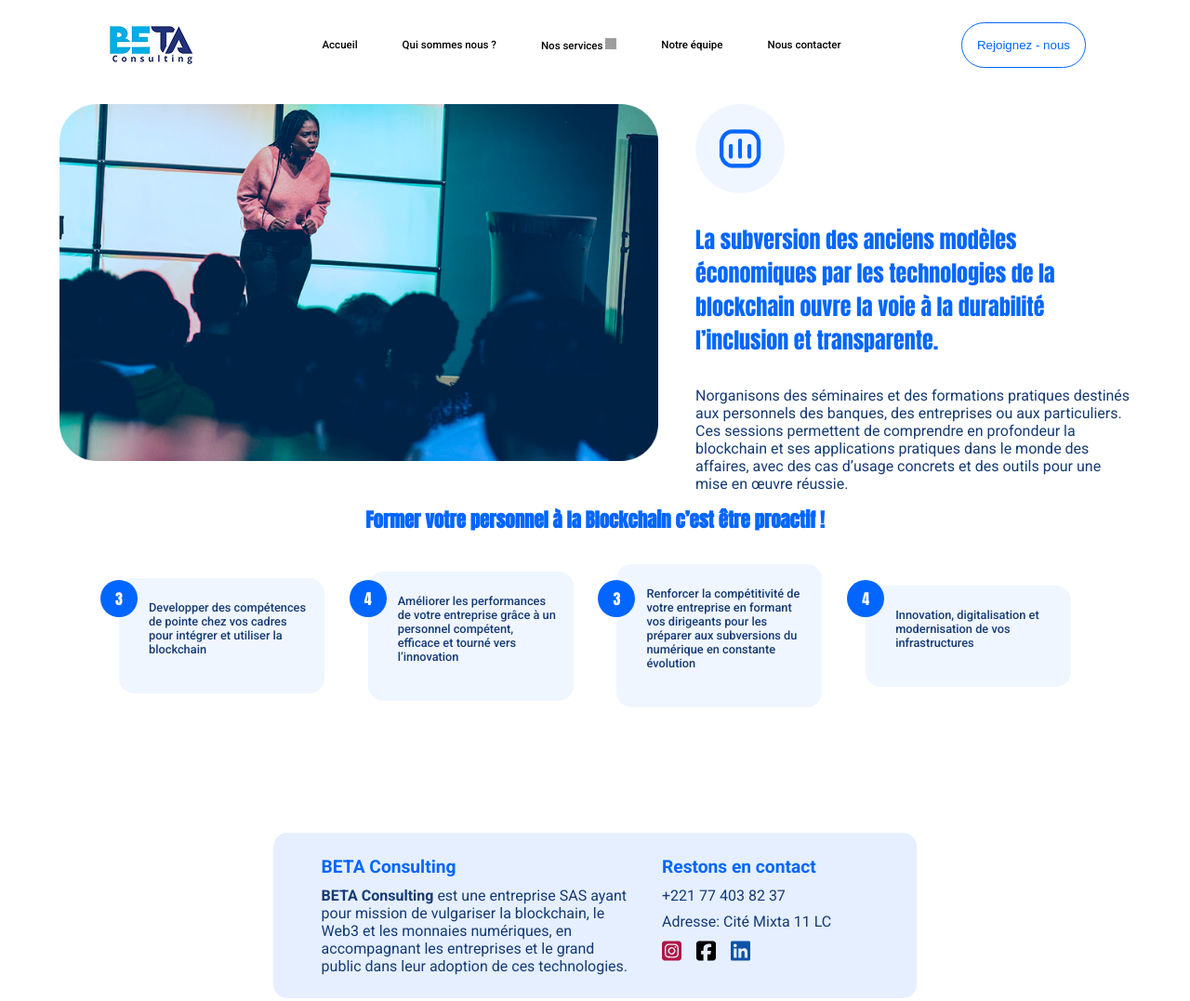
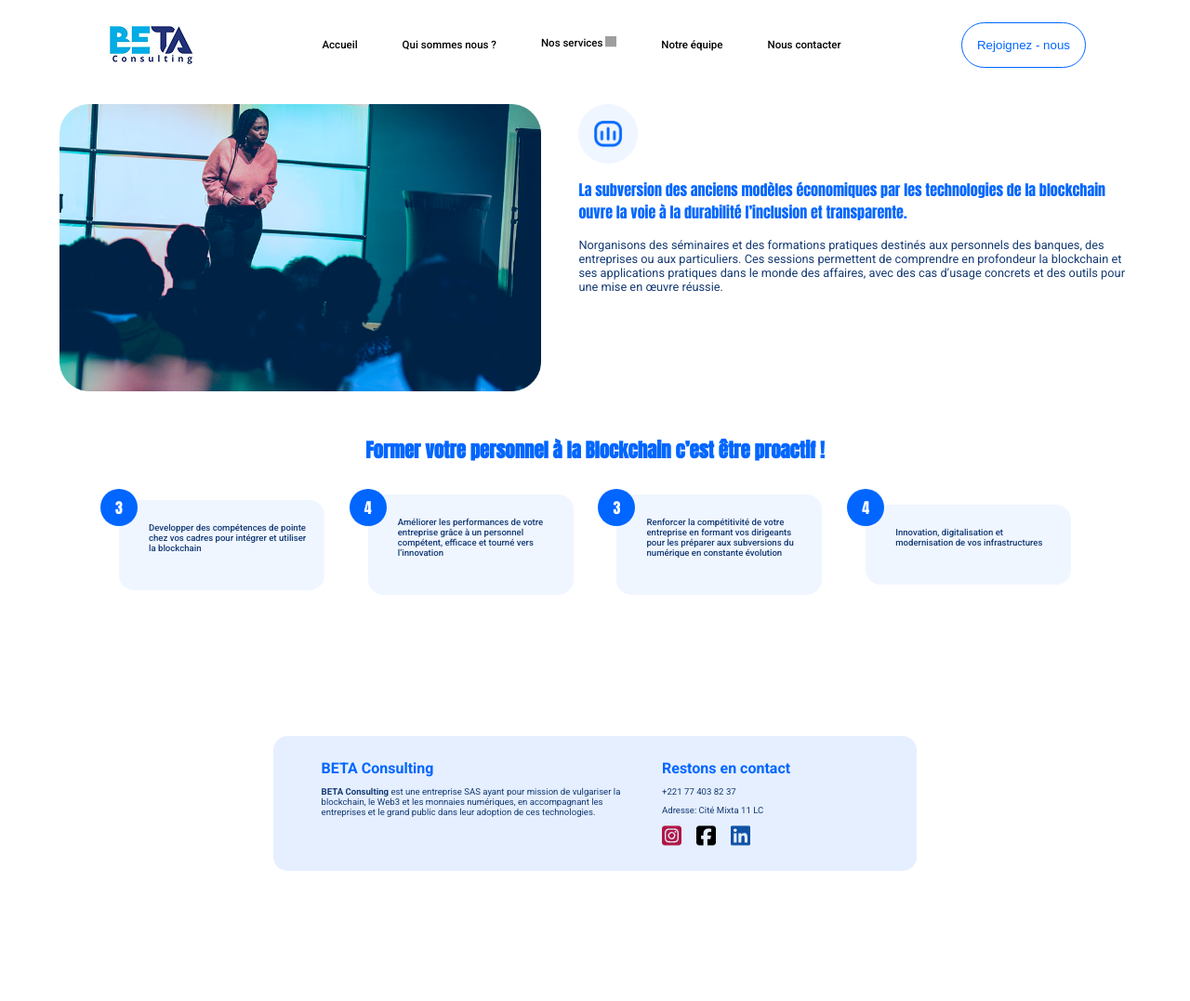
Before and after one commit to law-san-667/beta-html, a plain HTML site: page services/service-seminaire.html in a window 1280 px wide. Shown: the whole page at 93% size. Drawn offline with Linux system fonts and the light colour scheme; grey boxes are pictures that could not be loaded; a script that the page names is missing.

Commit message:
responsive fix

```diff
--- a/services-style.css
+++ b/services-style.css
@@ -1,6 +1,6 @@
 #service-details {
     position: relative;
-    height: 60vh;
+    height: max-content;
     margin: auto;
     width: 100%;
     display: flex;
@@ -14,7 +14,7 @@
     /* color primary */
     color: rgb(0, 102, 255);
     /* font size 3rem */
-    font-size: 1.5rem;
+    font-size: 1rem;
     /* font family Anton SC*/
     font-family: "Anton", serif;
     font-weight: 400;
@@ -22,12 +22,12 @@
   }
 
 .service-img{
-    width: 65%;
+    width: 45%;
     height: 100%;
 }
 
 #icon{
-    width: 6rem;
+    width: 4rem;
 }
 
 .service-column{
@@ -35,7 +35,7 @@
     flex-direction: column;
     align-items: start;
     justify-content: start;
-    gap: 2rem;
+    gap: 1rem;
 }
 
 .service-main-row{
@@ -68,7 +68,7 @@
     flex-direction: row;
     justify-content: space-between;
     align-items: center;
-    gap: 2rem;
+    gap: 1rem;
     width: 80%;
   }
 
@@ -85,7 +85,7 @@
 
   .service-details-item-text{
     width: 100%;
-    font-size: 0.8rem;
+    font-size: 0.6rem;
     /* color third */
     color: rgb(21, 59, 116);
     font-weight: 100;
@@ -110,3 +110,11 @@
     position: absolute;
     flex-shrink: 0;
   }
+
+  .service-column p {
+    font-size: 0.8rem;
+    color: rgb(21, 59, 116);
+    font-weight: 100;
+    font-family: "Roboto";
+    font-weight: 300;
+  }
--- a/styles.css
+++ b/styles.css
@@ -184,6 +184,7 @@ nav {
 .dropdown-content {
   display: none;
   position: absolute;
+  margin-top: 0.1rem;
   background-color: #f9f9f9;
   width: max-content;
   border-radius: 1rem;
@@ -192,8 +193,9 @@ nav {
 }
 
 .dropdown{
-  position: relative;
-  display: inline-block;
+  /* position: relative; */
+  /* display: inline-block; */
+  transform: translateY(-0.15rem);
 }
 
 /* Change color of dropdown links on hover */
@@ -402,7 +404,7 @@ section {
 }
 
 .stat h3 {
-  font-size: 2.8rem;
+  font-size: 2.5rem;
   font-family: 'Anton', sans-serif;
   color: rgb(0, 102, 255);
 }
@@ -481,7 +483,7 @@ font-size: 1.2vw;
 }
 
 .title {
-  font-size: 3rem;
+  font-size: 2.5rem;
   text-align: center;
   font-family: "Anton", sans-serif;
   color: rgb(0, 102, 255);
@@ -586,7 +588,7 @@ ul{
 
 #who-are-we {
   position: relative;
-  height: 60vh;
+  height: max-content;
   margin: auto;
   margin-top: 10rem;
   width: 86%;
@@ -613,7 +615,7 @@ ul{
   justify-content: space-evenly;
   margin-top: 1rem;
   height: 100%;
-  width: 90%;
+  width: 95%;
 }
 
 
@@ -641,7 +643,7 @@ ul{
   /* color primary */
   color: rgb(0, 102, 255);
   /* font size 3rem */
-  font-size: 1.5rem;
+  font-size: 1.3rem;
   /* font family Anton SC*/
   font-family: "Anton", serif;
   font-weight: 400;
@@ -738,7 +740,7 @@ article .icon {
   /* color primary */
   color: rgb(0, 102, 255);
   /* font size 3rem */
-  font-size: 2rem;
+  font-size: 1.7rem;
   /* font family Anton SC*/
   font-family: "Anton", serif;
   font-weight: 400;
@@ -977,6 +979,10 @@ article .icon {
   margin: 0;
 }
 
+.footer-box p{
+  font-size: 0.6rem;
+}
+
 .left{
   width: 55%;
 }
@@ -986,7 +992,7 @@ article .icon {
 
 #footer h3 {
   color: rgb(0, 102, 255);
-  font-size: 1.2rem;
+  font-size: 1rem;
 }
 
 
```
